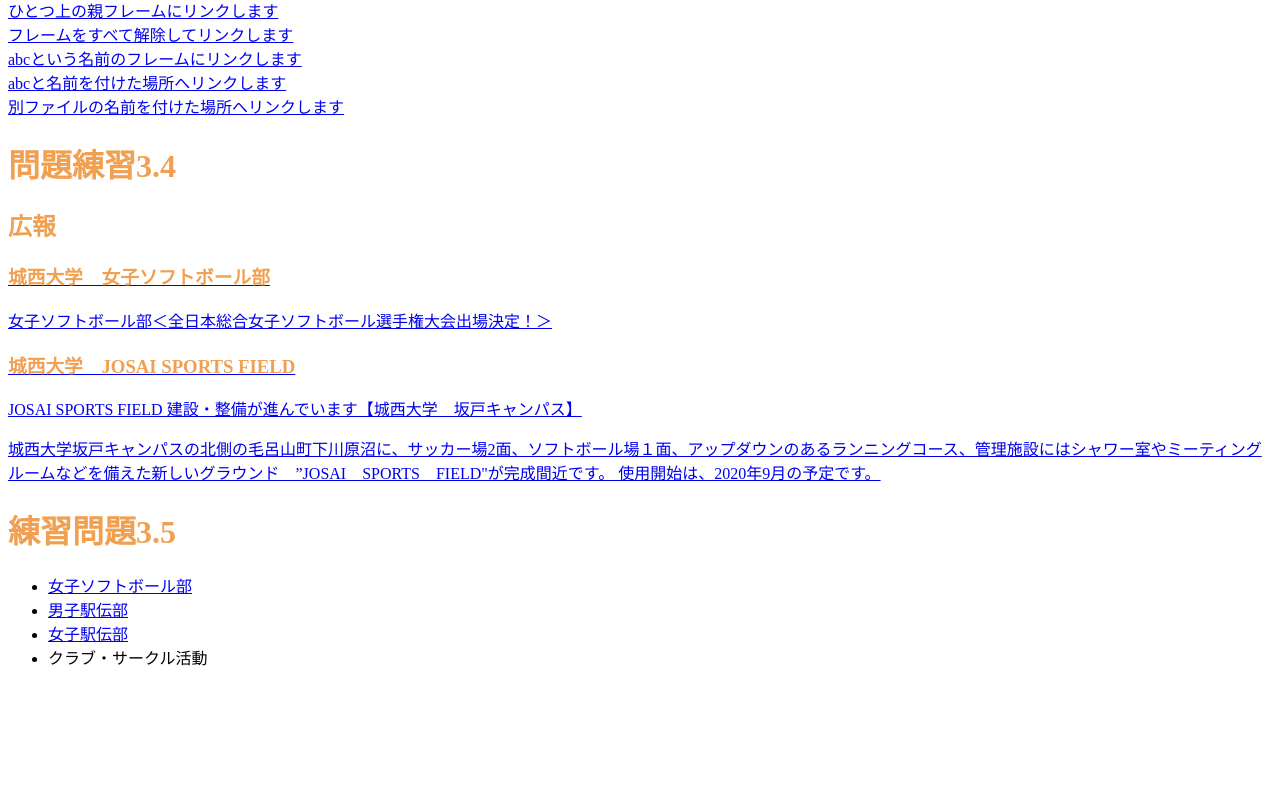
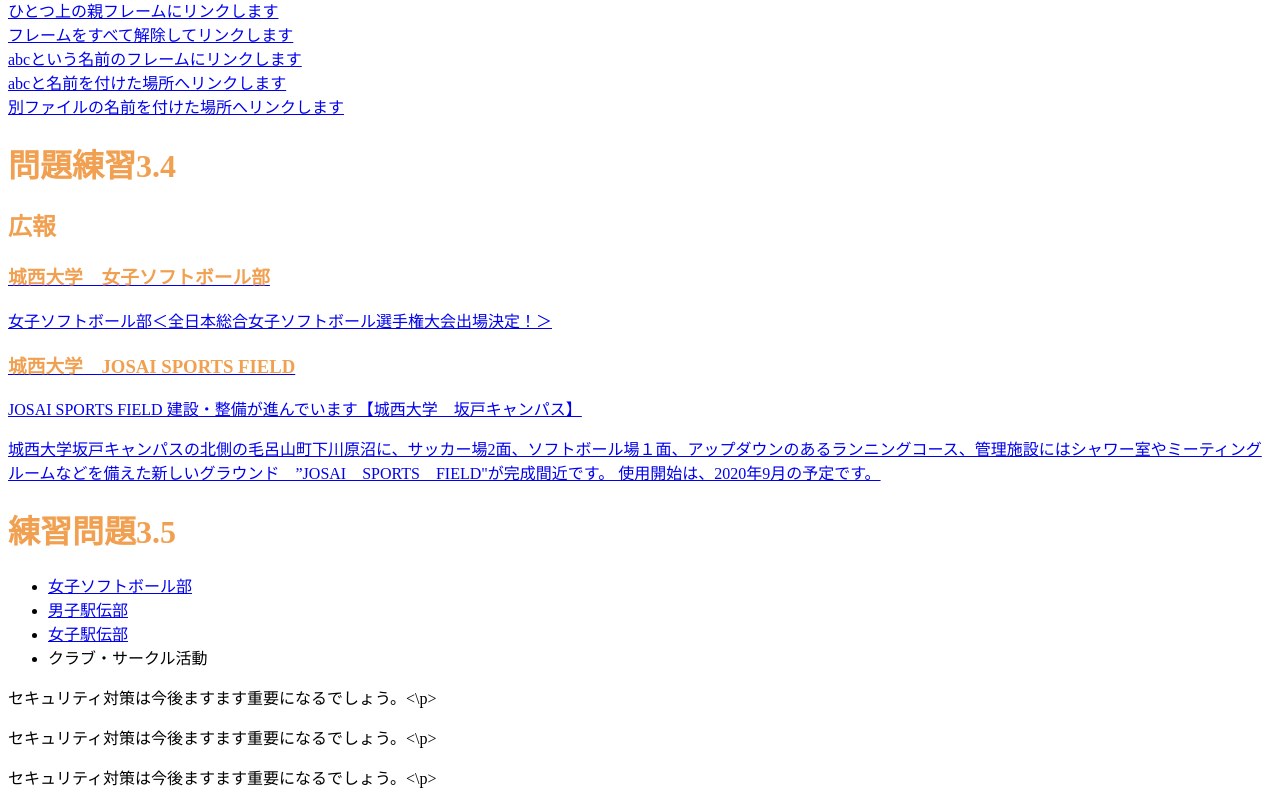
Before and after one commit to Dasaokjn/zm22478, a plain HTML site: page index.html in a window 1280 px wide. Shown: the part 2984-3789 px from the top of the page. Before the commit the page ends 3669 px from the top, so only its background shows below. Drawn offline with Linux system fonts and the light colour scheme.

Commit message:
Update index.html

```diff
--- a/index.html
+++ b/index.html
@@ -175,8 +175,9 @@
 
     <title>Web開発の練習2022</title>
      <link rel="stylesheet" href="mystyle.css"> <!--この行を追加-->
-
-
+ <p class="sample1">セキュリティ対策は今後ますます重要になるでしょう。<\p>
+  <p class="sample2">セキュリティ対策は今後ますます重要になるでしょう。<\p>
+       <p class="sample3">セキュリティ対策は今後ますます重要になるでしょう。<\p>
 
             </body>
             </html>
```
